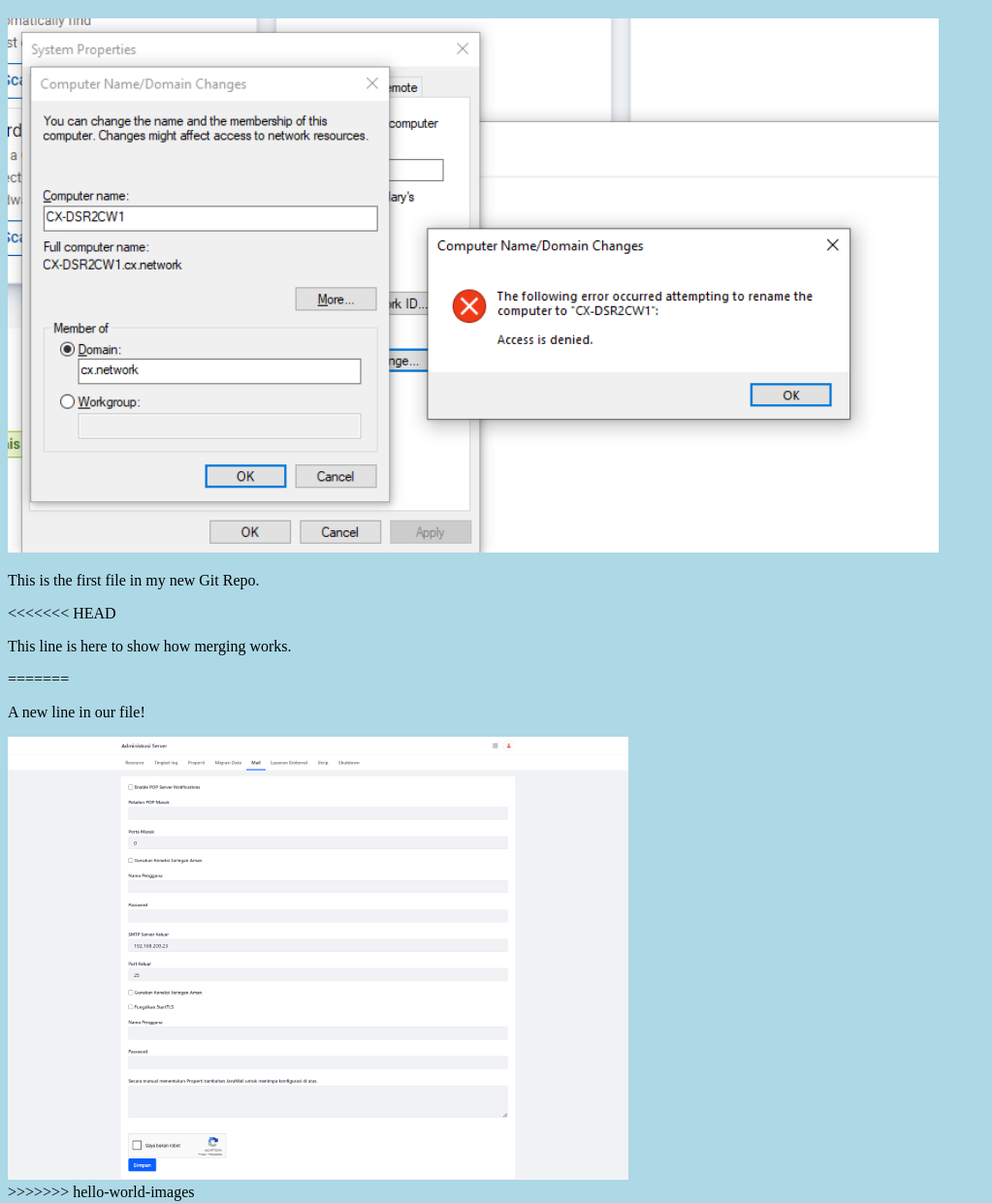
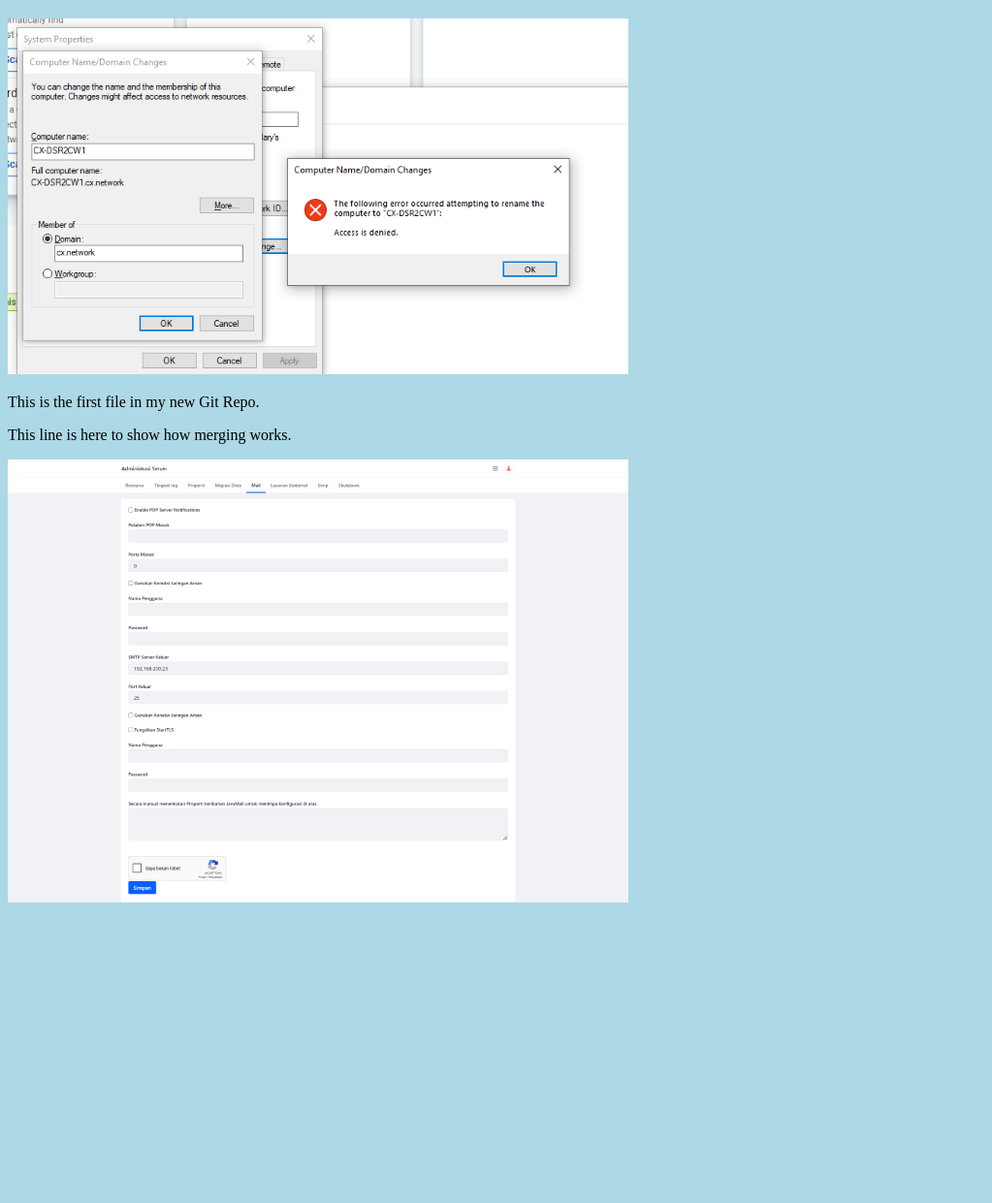
Before and after one commit to studyakmal/hello-world, a plain HTML site: page index.html in a window 1280 px wide. Shown: the part 61-1302 px from the top of the page at 97% size, without its empty margins (0-1023 px from the left). After the commit the page ends 1004 px from the top, so only its background shows below. Drawn offline with Linux system fonts and the light colour scheme.

Commit message:
Updated index.html. Resized image

```diff
--- a/index.html
+++ b/index.html
@@ -7,14 +7,10 @@
 <body>
 
 <h1>Hello world!</h1>
-<div><img src="img_hello_world.PNG" alt="Hello World from Space" style="width:100%;max-width:960px"></div>
+<div><img src="img_hello_world.PNG" alt="Hello World from Space" style="width:100%;max-width:640px"></div>
 <p>This is the first file in my new Git Repo.</p>
-<<<<<<< HEAD
 <p>This line is here to show how merging works.</p>
-=======
-<p>A new line in our file!</p>
-<div><img src="img_hello_git.PNG" alt="Hello Git" style="width:100%;max-width:640px"></div>
->>>>>>> hello-world-images
+<div><img src="img_hello_git.png" alt="Hello Git" style="width:100%;max-width:640px"></div>
 
 </body>
 </html>
```
